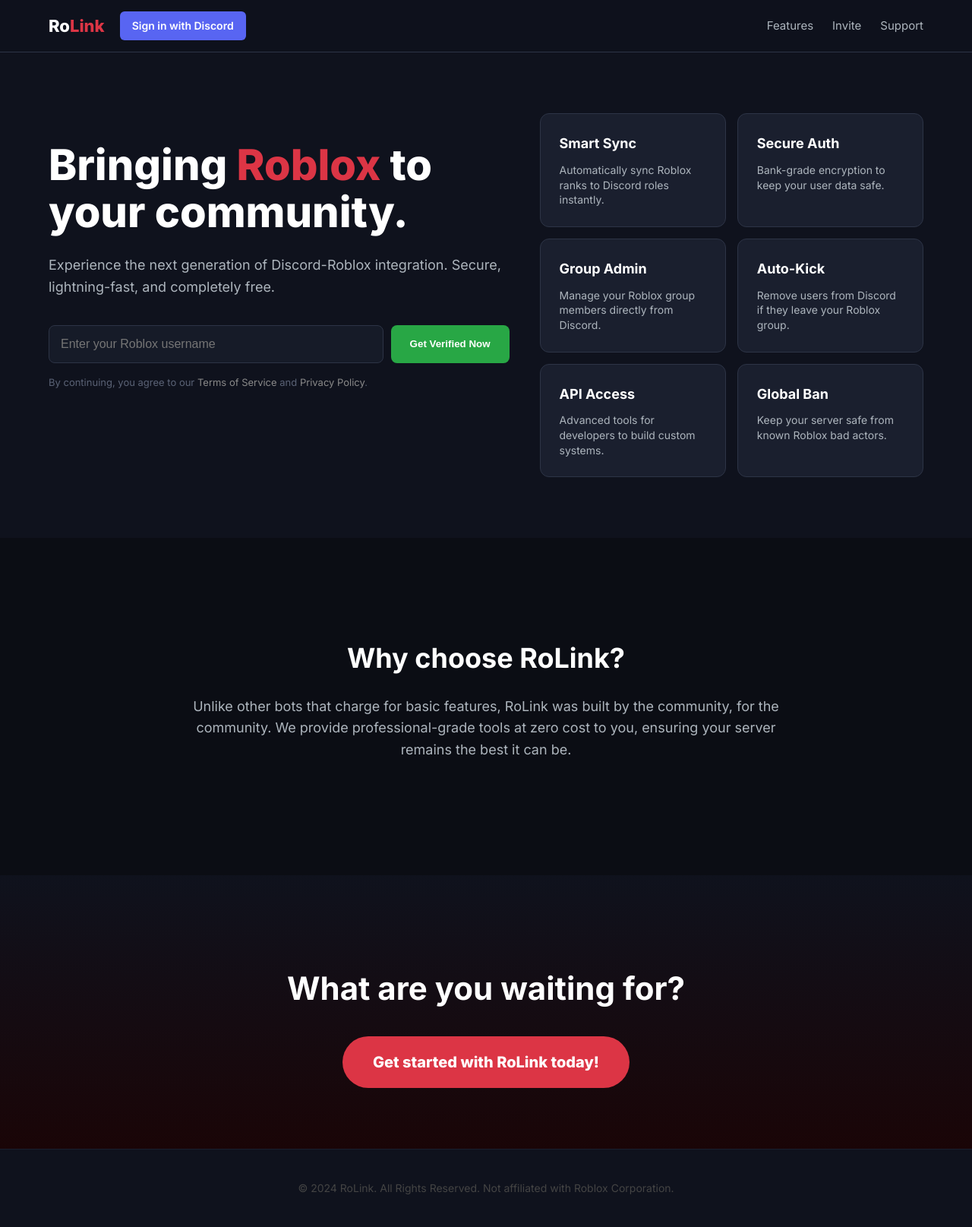
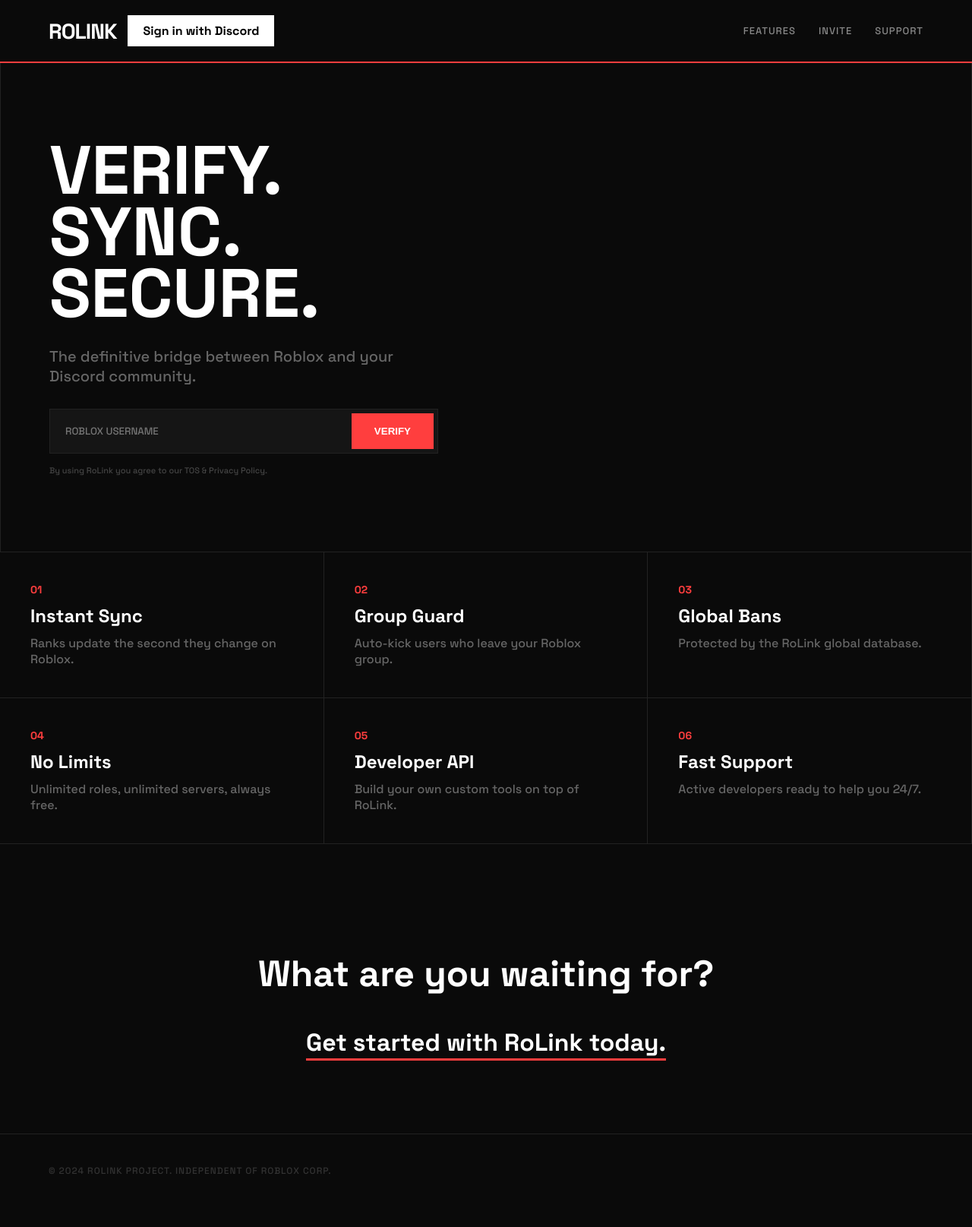
Before and after one commit to ruffledrufus412-ui/rolink-website, a Flask app: page /home in a window 1280 px wide. Shown: the whole page at 76% size. After the commit the page ends 1545 px from the top, so only its background shows below. Run offline with Flask 3, Linux system fonts and the light colour scheme.

Commit message:
Complete brand redesign - high contrast industrial theme

```diff
--- a/templates/index.html
+++ b/templates/index.html
@@ -3,178 +3,147 @@
 <head>
     <meta charset="UTF-8">
     <meta name="viewport" content="width=device-width, initial-scale=1.0">
-    <title>RoLink | Roblox to Discord</title>
-    <link href="https://fonts.googleapis.com/css2?family=Inter:wght@400;600;700;800&display=swap" rel="stylesheet">
+    <title>RoLink | Radical Verification</title>
+    <link href="https://fonts.googleapis.com/css2?family=Space+Grotesk:wght@300;500;700&display=swap" rel="stylesheet">
     <style>
         :root {
-            --rolink-red: #dc3545;
-            --dark-bg: #0f121d;
-            --card-bg: #1a1f2e;
-            --text-gray: #adb5bd;
+            --primary: #ff3e3e; /* Brighter, more aggressive red */
+            --bg: #0a0a0a;      /* Pure black for high contrast */
+            --surface: #151515;
+            --border: #222;
         }
 
         body {
-            font-family: 'Inter', sans-serif;
+            font-family: 'Space Grotesk', sans-serif;
             margin: 0;
-            background-color: var(--dark-bg);
+            background-color: var(--bg);
             color: white;
-            line-height: 1.6;
         }
 
-        /* PURPLE BOX: Navigation */
+        /* [PURPLE BOX] UNIQUE HEADER */
         .header {
-            background: rgba(15, 18, 29, 0.9);
-            backdrop-filter: blur(10px);
-            padding: 15px 5%;
             display: flex;
             justify-content: space-between;
             align-items: center;
-            position: sticky;
-            top: 0;
-            z-index: 1000;
-            border-bottom: 1px solid #2d3446;
+            padding: 20px 5%;
+            border-bottom: 2px solid var(--primary); /* Thick red line instead of shadow */
         }
-        .nav-left { display: flex; align-items: center; gap: 20px; }
-        .logo { font-size: 22px; font-weight: 800; color: white; text-decoration: none; }
-        .logo span { color: var(--rolink-red); }
-        .btn-signin { background: #5865F2; color: white; padding: 8px 16px; border-radius: 6px; text-decoration: none; font-weight: 600; font-size: 14px; transition: 0.3s; }
+        .brand { display: flex; align-items: center; gap: 15px; }
+        .logo { font-size: 28px; font-weight: 700; text-transform: uppercase; letter-spacing: -1px; }
+        .btn-discord { background: white; color: black; padding: 10px 20px; border-radius: 0px; text-decoration: none; font-weight: 700; transition: 0.2s; }
+        .btn-discord:hover { background: var(--primary); color: white; }
 
-        .nav-right { display: flex; gap: 25px; }
-        .nav-right a { color: var(--text-gray); text-decoration: none; font-weight: 500; font-size: 15px; }
-        .nav-right a:hover { color: white; }
+        .nav-links { display: flex; gap: 30px; }
+        .nav-links a { color: #888; text-decoration: none; font-weight: 500; text-transform: uppercase; font-size: 13px; letter-spacing: 1px; }
+        .nav-links a:hover { color: var(--primary); }
 
-        /* HERO GRID */
-        .hero-section {
-            display: grid;
-            grid-template-columns: 1.2fr 1fr;
-            gap: 40px;
-            padding: 80px 5%;
-            max-width: 1300px;
+        /* [GREEN BOX] THE NEW HERO */
+        .hero {
+            padding: 100px 5%;
+            max-width: 1200px;
             margin: 0 auto;
-            align-items: start;
+            border-left: 1px solid var(--border);
+            border-right: 1px solid var(--border);
+        }
+        .hero h1 { font-size: clamp(40px, 8vw, 90px); line-height: 0.9; margin: 0; font-weight: 700; text-transform: uppercase; }
+        .hero p { font-size: 20px; color: #666; max-width: 500px; margin: 30px 0; }
+
+        .input-group {
+            display: flex;
+            background: var(--surface);
+            padding: 5px;
+            border: 1px solid var(--border);
+            max-width: 500px;
+        }
+        .input-group input {
+            flex: 1;
+            background: transparent;
+            border: none;
+            color: white;
+            padding: 15px;
+            font-family: inherit;
+            outline: none;
+        }
+        .btn-verify {
+            background: var(--primary);
+            color: white;
+            border: none;
+            padding: 0 30px;
+            font-weight: 700;
+            cursor: pointer;
+            text-transform: uppercase;
         }
 
-        /* GREEN BOX: Content & Input */
-        .hero-content h1 { font-size: 56px; font-weight: 800; line-height: 1.1; margin-bottom: 25px; }
-        .hero-content h1 span { color: var(--rolink-red); }
-        .hero-content p { color: var(--text-gray); font-size: 18px; margin-bottom: 35px; }
+        /* [RED BOX] BOLD FEATURE LIST */
+        .features-container {
+            border-top: 1px solid var(--border);
+            display: flex;
+            flex-wrap: wrap;
+        }
+        .feature-item {
+            flex: 1;
+            min-width: 300px;
+            padding: 40px;
+            border-right: 1px solid var(--border);
+            border-bottom: 1px solid var(--border);
+        }
+        .feature-item span { color: var(--primary); font-weight: 700; font-size: 14px; display: block; margin-bottom: 10px; }
+        .feature-item h3 { font-size: 24px; margin: 0 0 10px 0; }
+        .feature-item p { color: #666; margin: 0; }
 
-        .verify-box { display: flex; gap: 10px; margin-bottom: 15px; }
-        .verify-box input { flex: 1; background: #161b28; border: 1px solid #2d3446; padding: 15px; border-radius: 8px; color: white; font-size: 16px; outline: none; }
-        .btn-verify { background: #28a745; color: white; border: none; padding: 0 25px; border-radius: 8px; font-weight: 700; cursor: pointer; }
+        /* SCROLL SECTION */
+        .cta-footer {
+            padding: 100px 5%;
+            text-align: center;
+            border-bottom: 1px solid var(--border);
+        }
+        .cta-footer h2 { font-size: 48px; margin-bottom: 40px; }
+        .btn-huge { font-size: 32px; font-weight: 700; color: white; text-decoration: underline; text-decoration-color: var(--primary); text-underline-offset: 10px; }
 
-        .tos-text { font-size: 13px; color: #5a6275; }
-        .tos-text a { color: #888; text-decoration: none; }
-
-        /* RED BOX: Feature Grid */
-        .feature-grid {
-            display: grid;
-            grid-template-columns: repeat(2, 1fr);
-            gap: 15px;
-        }
-        .feature-card {
-            background: var(--card-bg);
-            padding: 25px;
-            border-radius: 12px;
-            border: 1px solid #2d3446;
-            transition: 0.3s;
-        }
-        .feature-card:hover { transform: translateY(-5px); border-color: var(--rolink-red); }
-        .feature-card h3 { margin: 0 0 10px 0; color: white; font-size: 18px; }
-        .feature-card p { margin: 0; color: var(--text-gray); font-size: 14px; line-height: 1.4; }
-
-        /* SCROLL DOWN SECTION */
-        .extra-yap { padding: 100px 5%; text-align: center; background: #0b0d14; }
-        .extra-yap h2 { font-size: 36px; margin-bottom: 20px; }
-        .extra-yap p { max-width: 800px; margin: 0 auto 50px; color: var(--text-gray); font-size: 18px; }
-
-        .cta-bottom {
-            padding: 80px 5%;
-            text-align: center;
-            background: linear-gradient(180deg, #0f121d 0%, #1a0507 100%);
-        }
-        .cta-bottom h2 { font-size: 42px; margin-bottom: 30px; }
-        .btn-large { background: var(--rolink-red); color: white; padding: 18px 40px; border-radius: 50px; text-decoration: none; font-weight: 800; font-size: 20px; display: inline-block; transition: 0.3s; }
-        .btn-large:hover { box-shadow: 0 0 30px rgba(220, 53, 69, 0.4); transform: scale(1.05); }
-
-        .footer { padding: 40px 5%; color: #444; font-size: 14px; text-align: center; border-top: 1px solid #1a1f2e; }
-
-        @media (max-width: 1000px) {
-            .hero-section { grid-template-columns: 1fr; text-align: center; }
-            .verify-box { flex-direction: column; }
-            .feature-grid { grid-template-columns: 1fr; }
-        }
+        .footer { padding: 40px 5%; color: #333; font-size: 12px; text-transform: uppercase; letter-spacing: 1px; }
     </style>
 </head>
 <body>
 
     <header class="header">
-        <div class="nav-left">
-            <a href="/" class="logo">Ro<span>Link</span></a>
-            <a href="#" class="btn-signin">Sign in with Discord</a>
+        <div class="brand">
+            <div class="logo">RoLink</div>
+            <a href="#" class="btn-discord">Sign in with Discord</a>
         </div>
-        <nav class="nav-right">
-            <a href="#features">Features</a>
+        <nav class="nav-links">
+            <a href="#">Features</a>
             <a href="#">Invite</a>
             <a href="#">Support</a>
         </nav>
     </header>
 
-    <div class="hero-section">
-        <div class="hero-content">
-            <h1>Bringing <span>Roblox</span> to your community.</h1>
-            <p>Experience the next generation of Discord-Roblox integration. Secure, lightning-fast, and completely free.</p>
+    <main class="hero">
+        <h1>Verify.<br>Sync.<br>Secure.</h1>
+        <p>The definitive bridge between Roblox and your Discord community.</p>
 
-            <form action="/verify" method="GET" class="verify-box">
-                <input type="text" name="username" placeholder="Enter your Roblox username" required>
-                <button type="submit" class="btn-verify">Get Verified Now</button>
-            </form>
+        <form action="/verify" method="GET" class="input-group">
+            <input type="text" name="username" placeholder="ROBLOX USERNAME" required>
+            <button type="submit" class="btn-verify">Verify</button>
+        </form>
+        <div style="margin-top: 15px; font-size: 11px; color: #444;">By using RoLink you agree to our TOS & Privacy Policy.</div>
+    </main>
 
-            <div class="tos-text">
-                By continuing, you agree to our <a href="#">Terms of Service</a> and <a href="#">Privacy Policy</a>.
-            </div>
-        </div>
-
-        <div class="feature-grid" id="features">
-            <div class="feature-card">
-                <h3>Smart Sync</h3>
-                <p>Automatically sync Roblox ranks to Discord roles instantly.</p>
-            </div>
-            <div class="feature-card">
-                <h3>Secure Auth</h3>
-                <p>Bank-grade encryption to keep your user data safe.</p>
-            </div>
-            <div class="feature-card">
-                <h3>Group Admin</h3>
-                <p>Manage your Roblox group members directly from Discord.</p>
-            </div>
-            <div class="feature-card">
-                <h3>Auto-Kick</h3>
-                <p>Remove users from Discord if they leave your Roblox group.</p>
-            </div>
-            <div class="feature-card">
-                <h3>API Access</h3>
-                <p>Advanced tools for developers to build custom systems.</p>
-            </div>
-            <div class="feature-card">
-                <h3>Global Ban</h3>
-                <p>Keep your server safe from known Roblox bad actors.</p>
-            </div>
-        </div>
-    </div>
-
-    <section class="extra-yap">
-        <h2>Why choose RoLink?</h2>
-        <p>Unlike other bots that charge for basic features, RoLink was built by the community, for the community. We provide professional-grade tools at zero cost to you, ensuring your server remains the best it can be.</p>
+    <section class="features-container">
+        <div class="feature-item"><span>01</span><h3>Instant Sync</h3><p>Ranks update the second they change on Roblox.</p></div>
+        <div class="feature-item"><span>02</span><h3>Group Guard</h3><p>Auto-kick users who leave your Roblox group.</p></div>
+        <div class="feature-item"><span>03</span><h3>Global Bans</h3><p>Protected by the RoLink global database.</p></div>
+        <div class="feature-item"><span>04</span><h3>No Limits</h3><p>Unlimited roles, unlimited servers, always free.</p></div>
+        <div class="feature-item"><span>05</span><h3>Developer API</h3><p>Build your own custom tools on top of RoLink.</p></div>
+        <div class="feature-item"><span>06</span><h3>Fast Support</h3><p>Active developers ready to help you 24/7.</p></div>
     </section>
 
-    <section class="cta-bottom">
+    <section class="cta-footer">
         <h2>What are you waiting for?</h2>
-        <a href="#" class="btn-large">Get started with RoLink today!</a>
+        <a href="#" class="btn-huge">Get started with RoLink today.</a>
     </section>
 
     <footer class="footer">
-        &copy; 2024 RoLink. All Rights Reserved. Not affiliated with Roblox Corporation.
+        &copy; 2024 ROLINK PROJECT. INDEPENDENT OF ROBLOX CORP.
     </footer>
 
 </body>
```
